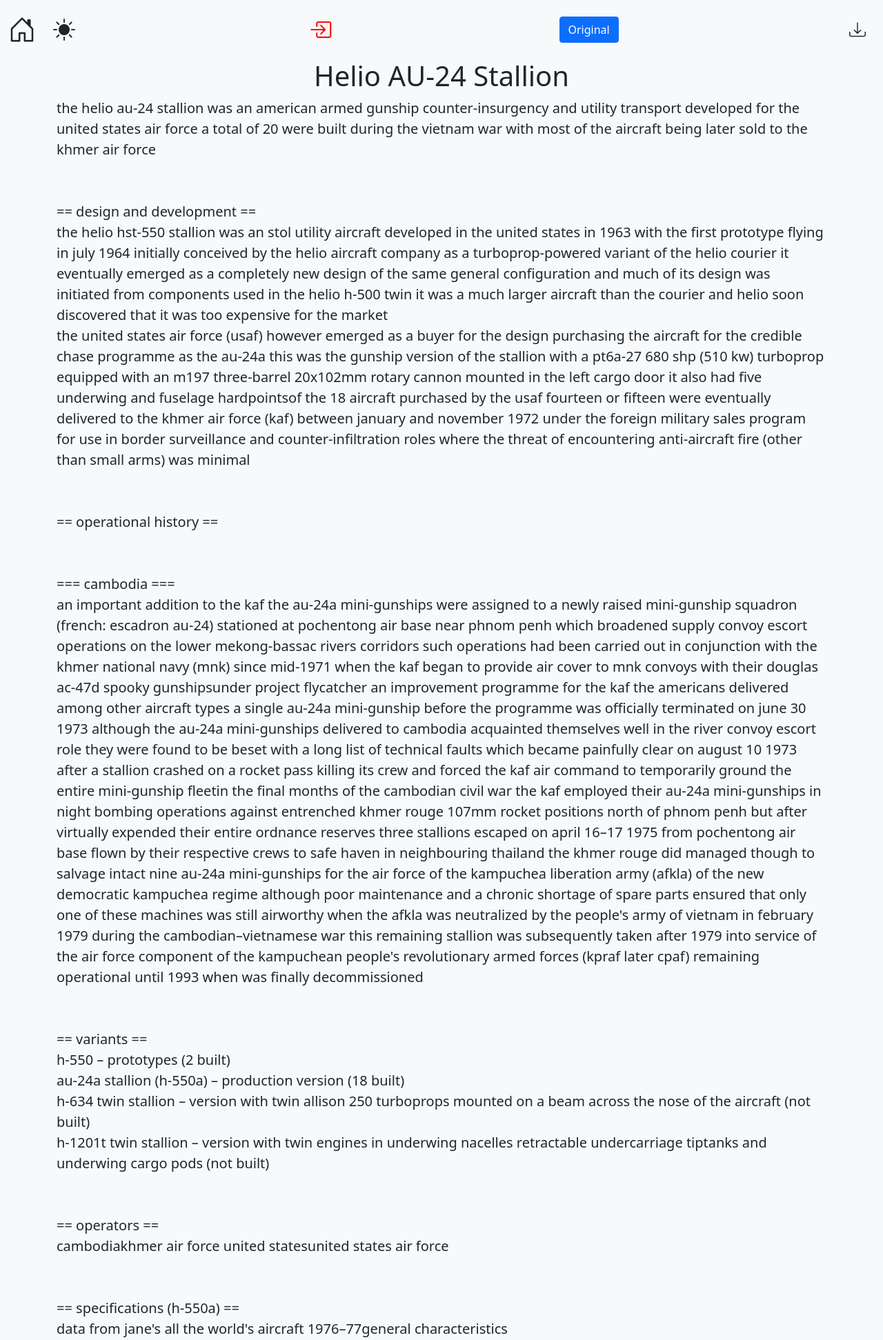
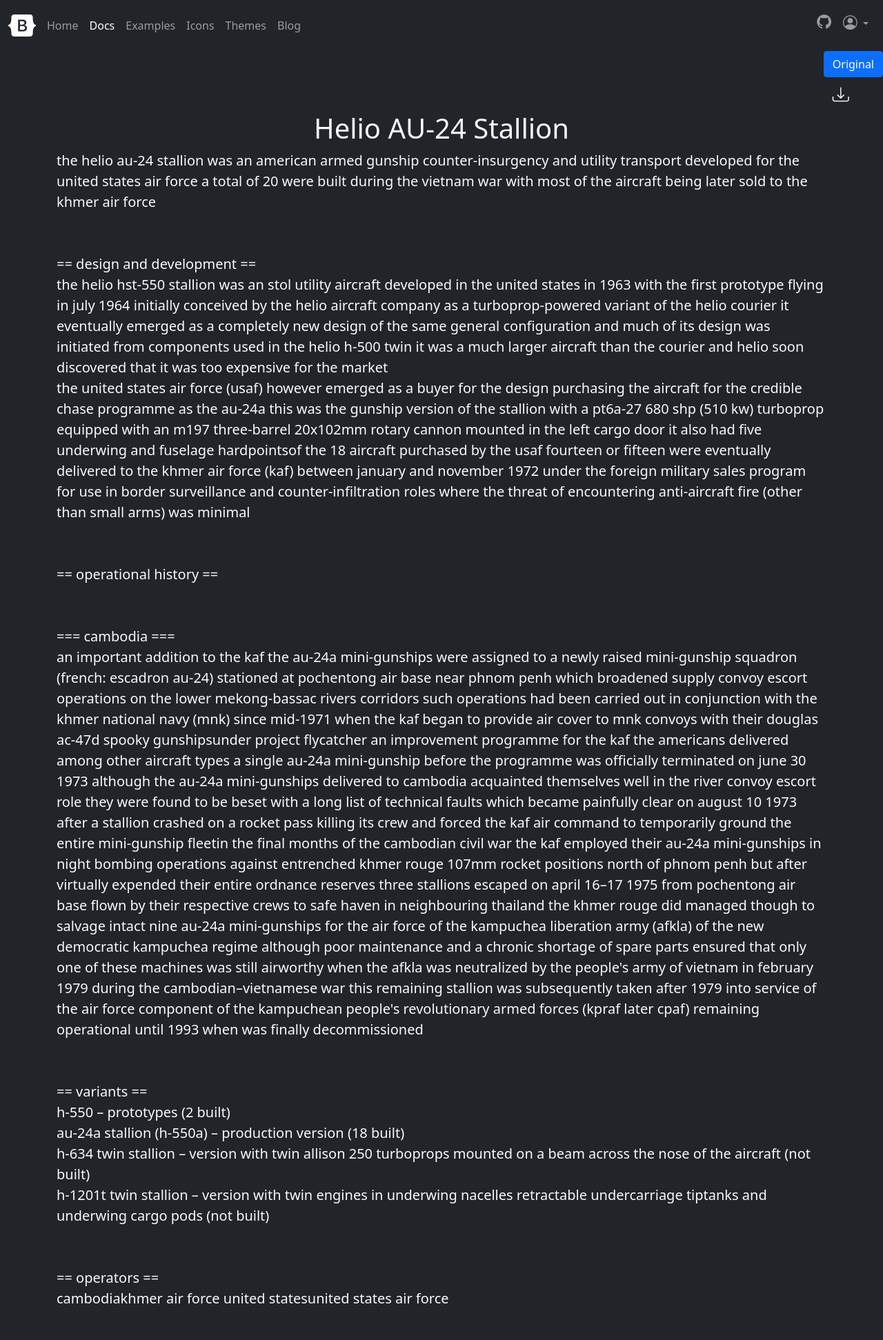
Before and after one commit to davrichter/djangoLearning, a Django app: page /article/db/get/1 in a window 1280 px wide. Shown: the top 1943 px of the page at 69% size. Run offline with Django 3.2, Linux system fonts and the light colour scheme; a user stored in the database is signed in; data comes from the database, SQL or seed files in the repository; both versions use the stored data as it was after the commit; some libraries are stand-ins or nearby versions.

Commit message:
replaced the header/navbar

```diff
--- /dev/null
+++ b/wikipedia_converter/static/wikipedia_converter/css/header.css
@@ -0,0 +1,3 @@
+i.header-icon {
+    font-size: 130%;
+}
--- a/wikipedia_converter/templates/wikipedia_converter/article.html
+++ b/wikipedia_converter/templates/wikipedia_converter/article.html
@@ -12,15 +12,24 @@
 
 {% block navbar %}
     {{ block.super }}
-     <div id="navbar-list" class="navbar-right">
+    <ul class="navbar-nav mr-sm-2 navbar-right">
+        <li class="nav-item my-2 my-sm-0">
             <button class="btn btn-primary navbar-right"
                     id="textSwitcher"
                     data-bs-toggle="tooltip"
                     data-bs-placement="bottom"
-                title="Show Original">Original</button>
-     </div>
+                    title="Show Original">Original
+            </button>
+        </li>
 
-    <form method="POST" id="navbar-form" action="{% url 'wikipedia_converter:saveArticle' %}" class="navbar-right">
+        <li class="nav-item my-2 my-sm-0">
+            <form method="POST" id="navbar-form" action="
+            {% if request.user.is_authenticated %}
+                {% url 'wikipedia_converter:saveArticle' %}
+            {% else %}
+                {% url 'login' %}
+            {% endif %}"
+                  class="navbar-right">
                 {% csrf_token %}
                 <button id="downloadButton"
                         class="btn bg-dark text-light"
@@ -32,6 +41,8 @@
                     <i class="bi-download" style="font-size: 150%;"></i>
                 </button>
             </form>
+        <li>
+    </ul>
 {% endblock navbar %}
 
 {% block content %}
--- a/wikipedia_converter/templates/wikipedia_converter/base.html
+++ b/wikipedia_converter/templates/wikipedia_converter/base.html
@@ -15,6 +15,7 @@
               href="https://cdn.jsdelivr.net/npm/bootstrap-icons@1.7.2/font/bootstrap-icons.css">
         <link rel="stylesheet" type="text/css" href="{% static 'wikipedia_converter/css/navbar.css' %}">
         <link rel="stylesheet" type="text/css" href="{% static 'wikipedia_converter/css/footer.css' %}">
+        <link rel="stylesheet" type="text/css" href="{% static 'wikipedia_converter/css/header.css' %}">
     {% endblock stylesheets %}
 
     {% block favicon %}
@@ -28,13 +29,10 @@
 <!--    the first to tags have to be in base.html to make it possible
         to later expand the navbar -->
 
-<div class="container-fluid bg-dark text-light">
-    <nav class="navbar navbar-expand-lg navbar-light" id="navbar">
+
 {% block navbar %}
-            {% include 'wikipedia_converter/components/navbar.html' %}
+    {% include 'wikipedia_converter/components/header.html' %}
 {% endblock navbar %}
-    </nav>
-</div>
 
 {% block content %}{% endblock content %}
 
@@ -44,6 +42,7 @@
 
 {% block scripts %}
     <script src="https://code.jquery.com/jquery-3.6.0.min.js"></script>
+    <script src="https://code.jquery.com/ui/1.13.0/jquery-ui.min.js"></script>
     <script src="https://cdn.jsdelivr.net/npm/bootstrap@5.1.3/dist/js/bootstrap.bundle.min.js"
             integrity="sha384-ka7Sk0Gln4gmtz2MlQnikT1wXgYsOg+OMhuP+IlRH9sENBO0LRn5q+8nbTov4+1p"
             crossorigin="anonymous">
--- /dev/null
+++ b/wikipedia_converter/templates/wikipedia_converter/components/header.html
@@ -0,0 +1,100 @@
+<header class="navbar navbar-expand-md navbar-dark bd-navbar">
+    <nav class="container-xxl flex-wrap flex-md-nowrap" aria-label="Main navigation">
+        <a class="navbar-brand p-0 me-2" href="/" aria-label="Bootstrap">
+            <svg xmlns="http://www.w3.org/2000/svg" width="40" height="32" class="d-block my-1" viewBox="0 0 118 94"
+                 role="img"><title>Bootstrap</title>
+                <path fill-rule="evenodd" clip-rule="evenodd"
+                      d="M24.509 0c-6.733 0-11.715 5.893-11.492 12.284.214 6.14-.064 14.092-2.066 20.577C8.943 39.365 5.547 43.485 0 44.014v5.972c5.547.529 8.943 4.649 10.951 11.153 2.002 6.485 2.28 14.437 2.066 20.577C12.794 88.106 17.776 94 24.51 94H93.5c6.733 0 11.714-5.893 11.491-12.284-.214-6.14.064-14.092 2.066-20.577 2.009-6.504 5.396-10.624 10.943-11.153v-5.972c-5.547-.529-8.934-4.649-10.943-11.153-2.002-6.484-2.28-14.437-2.066-20.577C105.214 5.894 100.233 0 93.5 0H24.508zM80 57.863C80 66.663 73.436 72 62.543 72H44a2 2 0 01-2-2V24a2 2 0 012-2h18.437c9.083 0 15.044 4.92 15.044 12.474 0 5.302-4.01 10.049-9.119 10.88v.277C75.317 46.394 80 51.21 80 57.863zM60.521 28.34H49.948v14.934h8.905c6.884 0 10.68-2.772 10.68-7.727 0-4.643-3.264-7.207-9.012-7.207zM49.948 49.2v16.458H60.91c7.167 0 10.964-2.876 10.964-8.281 0-5.406-3.903-8.178-11.425-8.178H49.948z"
+                      fill="currentColor"></path>
+            </svg>
+        </a>
+
+        <button class="navbar-toggler" type="button" data-bs-toggle="collapse" data-bs-target="#bdNavbar"
+                aria-controls="bdNavbar" aria-expanded="false" aria-label="Toggle navigation">
+            <svg xmlns="http://www.w3.org/2000/svg" width="32" height="32" class="bi" fill="currentColor"
+                 viewBox="0 0 16 16">
+                <path fill-rule="evenodd"
+                      d="M2.5 11.5A.5.5 0 0 1 3 11h10a.5.5 0 0 1 0 1H3a.5.5 0 0 1-.5-.5zm0-4A.5.5 0 0 1 3 7h10a.5.5 0 0 1 0 1H3a.5.5 0 0 1-.5-.5zm0-4A.5.5 0 0 1 3 3h10a.5.5 0 0 1 0 1H3a.5.5 0 0 1-.5-.5z"></path>
+            </svg>
+
+        </button>
+
+        <div class="collapse navbar-collapse" id="bdNavbar">
+            <ul class="navbar-nav flex-row flex-wrap bd-navbar-nav pt-2 py-md-0">
+                <li class="nav-item col-6 col-md-auto">
+                    <a class="nav-link p-2" href="/"
+                       onclick="ga('send', 'event', 'Navbar', 'Community links', 'Bootstrap');">Home</a>
+                </li>
+                <li class="nav-item col-6 col-md-auto">
+                    <a class="nav-link p-2 active" aria-current="true" href="/docs/5.0/getting-started/introduction/"
+                       onclick="ga('send', 'event', 'Navbar', 'Community links', 'Docs');">Docs</a>
+                </li>
+                <li class="nav-item col-6 col-md-auto">
+                    <a class="nav-link p-2" href="/docs/5.0/examples/"
+                       onclick="ga('send', 'event', 'Navbar', 'Community links', 'Examples');">Examples</a>
+                </li>
+                <li class="nav-item col-6 col-md-auto">
+                    <a class="nav-link p-2" href="https://icons.getbootstrap.com/"
+                       onclick="ga('send', 'event', 'Navbar', 'Community links', 'Icons');" target="_blank"
+                       rel="noopener">Icons</a>
+                </li>
+                <li class="nav-item col-6 col-md-auto">
+                    <a class="nav-link p-2" href="https://themes.getbootstrap.com/"
+                       onclick="ga('send', 'event', 'Navbar', 'Community links', 'Themes');" target="_blank"
+                       rel="noopener">Themes</a>
+                </li>
+                <li class="nav-item col-6 col-md-auto">
+                    <a class="nav-link p-2" href="https://blog.getbootstrap.com/"
+                       onclick="ga('send', 'event', 'Navbar', 'Community links', 'Blog');" target="_blank"
+                       rel="noopener">Blog</a>
+                </li>
+            </ul>
+
+            <hr class="d-md-none text-white-50">
+
+            <ul class="navbar-nav flex-row flex-wrap ms-md-auto">
+                <li class="nav-item col-6 col-md-auto">
+                    <a class="nav-link p-2" href="https://github.com/twbs" target="_blank" rel="noopener">
+                        <svg xmlns="http://www.w3.org/2000/svg" width="36" height="36"
+                             class="navbar-nav-svg d-inline-block align-text-top" viewBox="0 0 512 499.36" role="img">
+                            <title>GitHub</title>
+                            <i class="bi bi-github header-icon"></i>
+                        </svg>
+                        <small class="d-md-none ms-2">GitHub</small>
+                    </a>
+                </li>
+                {% if request.user.is_authenticated %}
+                    <li class="nav-item col-6 col-md-auto">
+                        <div class="dropdown">
+                            <button class="nav-link p-2 btn dropdown-toggle"
+                                    type="button"
+                                    data-bs-toggle="dropdown">
+                                <i class="bi bi-person-circle header-icon"></i>
+                                <small class="d-md-none ms-2">
+                                    {{ request.user.username }}
+                                </small>
+                            </button>
+                            <div class="dropdown-menu dropdown-menu-end" aria-labelledby="dropdownMenuButton">
+                                <a class="dropdown-item" href="#">Settings</a>
+                                <a class="dropdown-item" href="{% url 'logout' %}">Logout</a>
+                            </div>
+                        </div>
+                    </li>
+
+                {% else %}
+                    <li class="nav-item col-6 col-md-auto">
+                        <a class="nav-link p-2" href="{% url 'login' %}">
+                            <svg xmlns="http://www.w3.org/2000/svg" width="36" height="36"
+                                 class="navbar-nav-svg d-inline-block align-text-top" viewBox="0 0 512 499.36"
+                                 role="img">
+                                <title>Login</title>
+                                <i class="bi bi-github header-icon"></i>
+                            </svg>
+                            <small class="d-md-none ms-2">Login</small>
+                        </a>
+                    </li>
+                {% endif %}
+            </ul>
+        </div>
+    </nav>
+</header>
--- a/wikipedia_converter/templates/wikipedia_converter/components/navbar.html
+++ b/wikipedia_converter/templates/wikipedia_converter/components/navbar.html
@@ -5,13 +5,15 @@
    title="Home">
     <i class="bi bi-house-door"></i>
 </a>
-<ul class="navbar-nav">
-    <li class="nav-item">
-
-    </li>
+<button class="navbar-toggler text-light" type="button" data-bs-toggle="collapse" data-bs-target="#navbarSupportedContent"
+        aria-controls="navbarSupportedContent" aria-expanded="false" aria-label="Toggle navigation">
+    <span class="navbar-toggler-icon"></span>
+</button>
+<div class="collapse navbar-collapse">
+    <ul class="navbar-nav me-auto mb-2 mb-lg-0">
         <li class="nav-item">
             <button type="button"
-                class="btn bg-dark text-light nav-link"
+                    class="btn bg-dark text-light nav-item"
                     id="themeToggler"
                     data-bs-toggle="tooltip"
                     data-bs-placement="bottom"
@@ -19,18 +21,8 @@
                 <i class="bi bi-brightness-high-fill"></i>
             </button>
         </li>
-    <li class="nav-item">
-        <button class="navbar-toggler text-light"
-            type="button"
-            data-toggle="collapse" data-target="#navbarSupportedContent"
-            aria-controls="navbarSupportedContent"
-            aria-expanded="false"
-            aria-label="Toggle navigation">
-            <span class="navbar-toggler-icon"></span>
-        </button>
-    </li>
     </ul>
-<ul class="navbar-nav mr-sm-2 navbar-right">
+    <ul class="navbar-nav me-auto mb-2 mb-lg-0 navbar-right">
         {% if request.user.is_authenticated %}
             <li class="nav-item my-2 my-sm-0">
                 <a class="btn bg-dark text-light nav-link"
@@ -53,3 +45,4 @@
             </li>
         {% endif %}
     </ul>
+</div>
```
Also changed, not shown: wikipedia_converter/static/wikipedia_converter/js/main.mjs (+3 -7 lines), wikipedia_converter/templates/wikipedia_converter/index.html (+7 -4 lines), db.sqlite3. Lines whose indentation alone changed are shown as unchanged.
